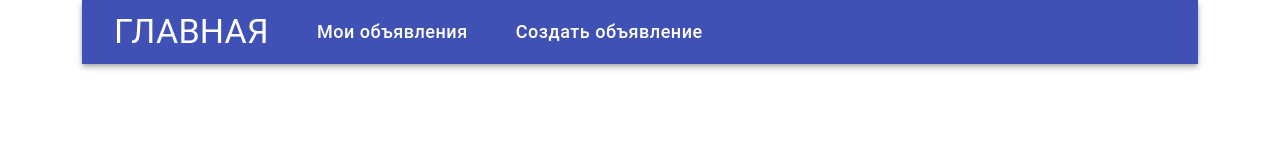
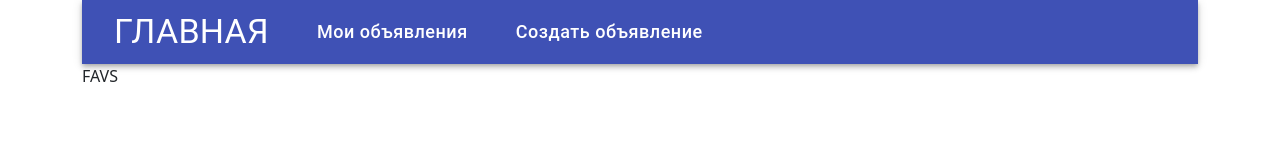
Before and after one commit to Nek1tko/advertisement-web-app, a React (Create React App) app in the folder ui/: page /favorites in a window 1280 px wide. Shown: the top 160 px of the page. Built offline with nearby package versions, Linux system fonts and the light colour scheme.

Commit message:
create favorites route

```diff
--- a/ui/src/App.js
+++ b/ui/src/App.js
@@ -1,6 +1,6 @@
 import React from "react";
 import Header from "./components/Header";
-import {Route, Switch} from "react-router-dom";
+import { Route, Switch } from "react-router-dom";
 import CreateAd from "./routes/CreateAd";
 import UserAds from "./routes/UserAds";
 import Home from "./routes/Home";
@@ -10,21 +10,23 @@ import PersonalArea from "./routes/PersonalArea";
 import SellerAd from "./routes/SellerAd";
 import CustomerAd from "./routes/CustomerAd";
 import RegistrationConfirmed from "./routes/RegistrationConfirmed";
+import Favorites from './routes/Favorites';
 
 function App() {
     return (
         <div className="container">
-            <Header/>
+            <Header />
             <Switch>
-                <Route exact path="/login" render={props => <Login {...props} />}/>
-                <Route exact path="/sign-up" render={props => <Registration {...props} />}/>
-                <Route exact path="/" render={props => <Home {...props} />}/>
-                <Route exact path="/personal-area" render={props => <PersonalArea {...props} />}/>
-                <Route exact path="/my-ads" render={props => <UserAds {...props} />}/>
-                <Route exact path="/create-ad" render={props => <CreateAd {...props} />}/>
-                <Route exact path="/seller-ad" render={props => <SellerAd {...props} />}/>
-                <Route exact path="/customer-ad" render={props => <CustomerAd {...props} />}/>
-                <Route exact path="/registration-confirmed" render={() => <RegistrationConfirmed/>}/>
+                <Route exact path="/login" render={props => <Login {...props} />} />
+                <Route exact path="/sign-up" render={props => <Registration {...props} />} />
+                <Route exact path="/" render={props => <Home {...props} />} />
+                <Route exact path="/personal-area" render={props => <PersonalArea {...props} />} />
+                <Route exact path="/my-ads" render={props => <UserAds {...props} />} />
+                <Route exact path="/create-ad" render={props => <CreateAd {...props} />} />
+                <Route exact path="/seller-ad" render={props => <SellerAd {...props} />} />
+                <Route exact path="/customer-ad" render={props => <CustomerAd {...props} />} />
+                <Route exact path="/favorites" render={props => <Favorites {...props} />} />
+                <Route exact path="/registration-confirmed" render={() => <RegistrationConfirmed />} />
             </Switch>
         </div>
     );
--- a/ui/src/components/Header.js
+++ b/ui/src/components/Header.js
@@ -63,6 +63,11 @@ const Header = props => {
         {
             settingsTitle: "Профиль",
             pageURL: "/personal-area",
+            handler: handleCloseUserMenu
+        },
+        {
+            settingsTitle: "Избранное",
+            pageURL: "/favorites",
             handler: handleCloseUserMenu
         },
         {
--- /dev/null
+++ b/ui/src/routes/Favorites.js
@@ -0,0 +1,8 @@
+import React from 'react';
+
+const Favorites = props => {
+
+    return (<div>FAVS</div>);
+}
+
+export default Favorites;
```
